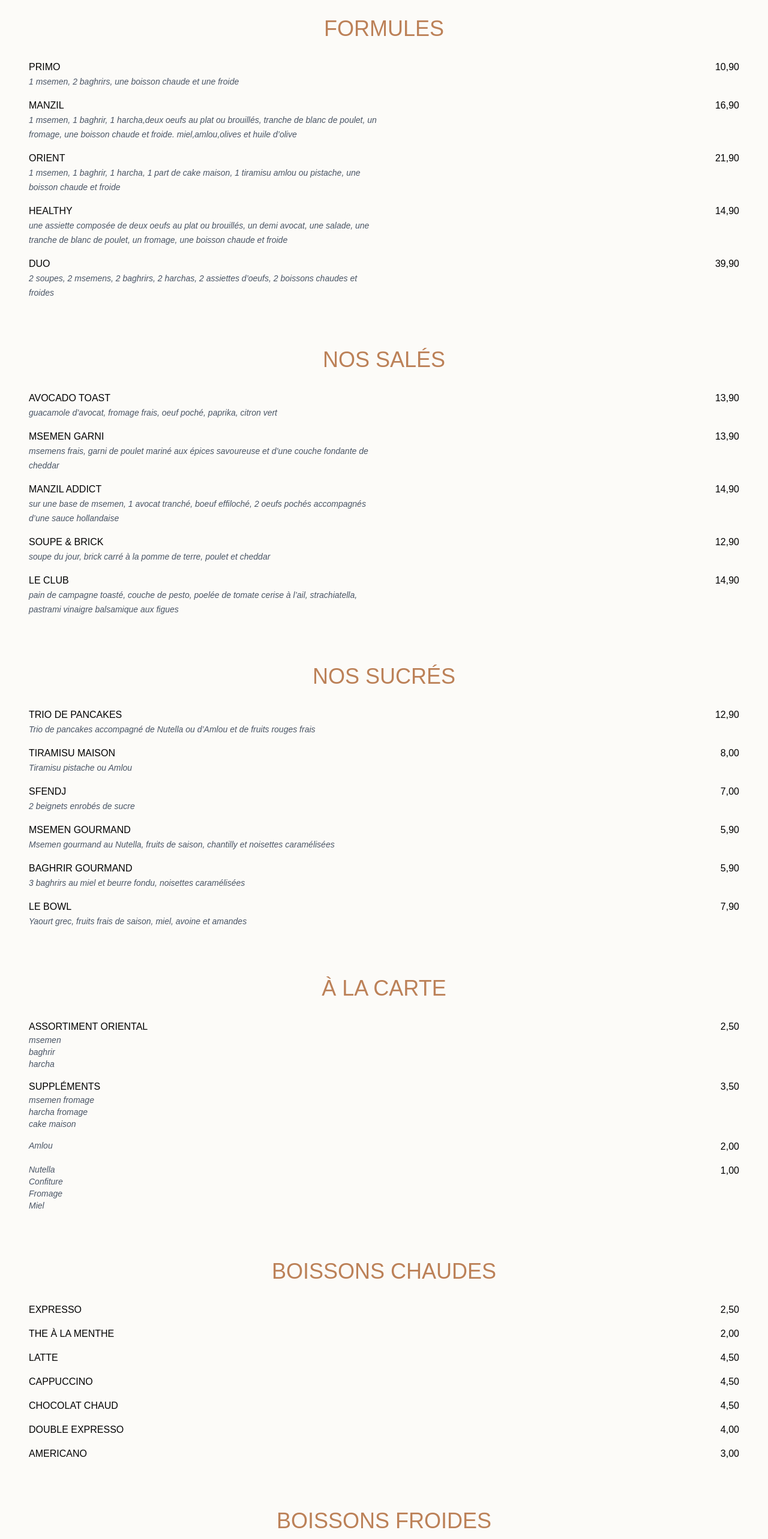
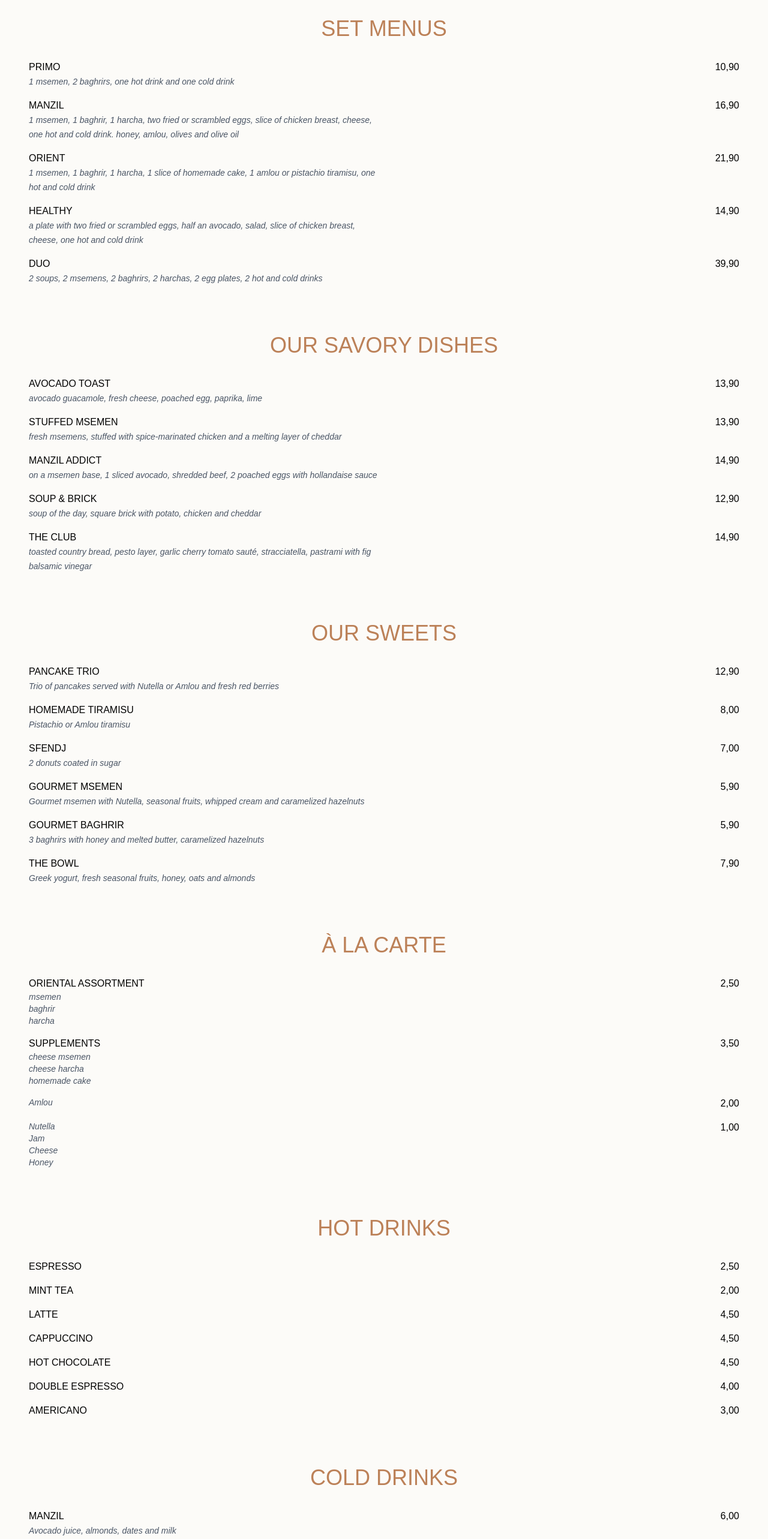
Before and after one commit to themaltezers/manzil, a Next.js app: page /menu-en in a window 1280 px wide. Shown: the part 180-2746 px from the top of the page at 60% size. Built offline with nearby package versions, Linux system fonts and the light colour scheme.

Commit message:
menu en anglais

```diff
--- a/app/menu-en/components/SectionAsAsked.tsx
+++ b/app/menu-en/components/SectionAsAsked.tsx
@@ -5,7 +5,7 @@ const SectionAsAsked = () => {
 
             <div className="grid grid-cols-2 gap-y-4 mb-4">
                 <div>
-                    <span className="text-black block">ASSORTIMENT ORIENTAL</span>
+                    <span className="text-black block">ORIENTAL ASSORTMENT</span>
                     <small className="text-gray-600 text-sm italic block">msemen</small>
                     <small className="text-gray-600 text-sm italic block">baghrir</small>
                     <small className="text-gray-600 text-sm italic block">harcha</small>
@@ -15,10 +15,10 @@ const SectionAsAsked = () => {
                 </div>
 
                 <div>
-                    <span className="text-black block">SUPPLÉMENTS</span>
-                    <small className="text-gray-600 text-sm italic block">msemen fromage</small>
-                    <small className="text-gray-600 text-sm italic block">harcha fromage</small>
-                    <small className="text-gray-600 text-sm italic block">cake maison</small>
+                    <span className="text-black block">SUPPLEMENTS</span>
+                    <small className="text-gray-600 text-sm italic block">cheese msemen</small>
+                    <small className="text-gray-600 text-sm italic block">cheese harcha</small>
+                    <small className="text-gray-600 text-sm italic block">homemade cake</small>
                 </div>
                 <div className="text-black text-right">
                     <span>3,50</span>
@@ -33,9 +33,9 @@ const SectionAsAsked = () => {
 
                 <div>
                     <small className="text-gray-600 text-sm italic block">Nutella</small>
-                    <small className="text-gray-600 text-sm italic block">Confiture</small>
-                    <small className="text-gray-600 text-sm italic block">Fromage</small>
-                    <small className="text-gray-600 text-sm italic block">Miel</small>
+                    <small className="text-gray-600 text-sm italic block">Jam</small>
+                    <small className="text-gray-600 text-sm italic block">Cheese</small>
+                    <small className="text-gray-600 text-sm italic block">Honey</small>
                 </div>
                 <div className="text-black text-right">
                     <span>1,00</span>
--- a/app/menu-en/components/SectionColdDrinks.tsx
+++ b/app/menu-en/components/SectionColdDrinks.tsx
@@ -1,20 +1,20 @@
 const SectionColdDrinks = () => {
   return (
     <section id="cold-drinks" className="bg-[#fcfbf8] p-8">
-      <h2 className="text-4xl text-center text-[#bc8158] mb-8">BOISSONS FROIDES</h2>
+      <h2 className="text-4xl text-center text-[#bc8158] mb-8">COLD DRINKS</h2>
 
       <div className="grid grid-cols-2 gap-y-4 mb-4">
         <div>
             <span className="text-black block">MANZIL</span>
-            <small className="text-gray-600 text-sm italic">Jus d'avocat, amandes, dattes et lait</small>
+            <small className="text-gray-600 text-sm italic">Avocado juice, almonds, dates and milk</small>
         </div>
         <div className="text-black text-right">
             <span>6,00</span>
         </div>
 
         <div>
-            <span className="text-black block">DUO FRUITE</span>
-            <small className="text-gray-600 text-sm italic">Smoothie fraicheur fraise & banane</small>
+            <span className="text-black block">FRUITY DUO</span>
+            <small className="text-gray-600 text-sm italic">Fresh strawberry & banana smoothie</small>
         </div>
         <div className="text-black text-right">
             <span>6,00</span>
@@ -22,14 +22,14 @@ const SectionColdDrinks = () => {
 
         <div>
             <span className="text-black block">DETOX</span>
-            <small className="text-gray-600 text-sm italic">booster à base de citron vert, concombre, pomme verte, céleri, menthe & gingembre</small>
+            <small className="text-gray-600 text-sm italic">booster with lime, cucumber, green apple, celery, mint & ginger</small>
         </div>
         <div className="text-black text-right">
             <span>6,00</span>
         </div>
 
         <div>
-            <span className="text-black block">FRESH CITRONNADE</span>
+            <span className="text-black block">FRESH LEMONADE</span>
         </div>
         <div className="text-black text-right">
             <span>6,90</span>
@@ -37,21 +37,21 @@ const SectionColdDrinks = () => {
 
         <div>
             <span className="text-black block">TROPICAL</span>
-            <small className="text-gray-600 text-sm italic">smoothie fraise, mangue, ananas et jus d’orange pressé</small>
+            <small className="text-gray-600 text-sm italic">strawberry, mango, pineapple smoothie and fresh orange juice</small>
         </div>
         <div className="text-black text-right">
             <span>6,90</span>
         </div>
 
         <div>
-            <span className="text-black block">MANGUE ANANAS FUSION</span>
+            <span className="text-black block">MANGO PINEAPPLE FUSION</span>
         </div>
         <div className="text-black text-right">
             <span>6,90</span>
         </div>
 
         <div>
-            <span className="text-black block">ORANGE PRESSE</span>
+            <span className="text-black block">FRESH ORANGE JUICE</span>
         </div>
         <div className="text-black text-right">
             <span>4,50</span>
--- a/app/menu-en/components/SectionHotDrinks.tsx
+++ b/app/menu-en/components/SectionHotDrinks.tsx
@@ -1,13 +1,13 @@
 const SectionHotDrinks = () => {
   return (
     <section id="hot-drinks" className="bg-[#fcfbf8] p-8">
-      <h2 className="text-4xl text-center text-[#bc8158] mb-8">BOISSONS CHAUDES</h2>
+      <h2 className="text-4xl text-center text-[#bc8158] mb-8">HOT DRINKS</h2>
 
       <div className="grid grid-cols-2 gap-y-4 mb-4">
-        <span className="text-black">EXPRESSO</span>
+        <span className="text-black">ESPRESSO</span>
         <span className="text-black text-right">2,50</span>
 
-        <span className="text-black">THE À LA MENTHE</span>
+        <span className="text-black">MINT TEA</span>
         <span className="text-black text-right">2,00</span>
 
         <span className="text-black">LATTE</span>
@@ -16,10 +16,10 @@ const SectionHotDrinks = () => {
         <span className="text-black">CAPPUCCINO</span>
         <span className="text-black text-right">4,50</span>
 
-        <span className="text-black">CHOCOLAT CHAUD</span>
+        <span className="text-black">HOT CHOCOLATE</span>
         <span className="text-black text-right">4,50</span>
 
-        <span className="text-black">DOUBLE EXPRESSO</span>
+        <span className="text-black">DOUBLE ESPRESSO</span>
         <span className="text-black text-right">4,00</span>
 
         <span className="text-black">AMERICANO</span>
--- a/app/menu-en/components/SectionSalty.tsx
+++ b/app/menu-en/components/SectionSalty.tsx
@@ -1,13 +1,13 @@
 const SectionSalty = () => {
     return (
         <section id="salty-menu" className="bg-[#fcfbf8] p-8">
-            <h2 className="text-4xl text-center text-[#bc8158] mb-8">NOS SALÉS</h2>
+            <h2 className="text-4xl text-center text-[#bc8158] mb-8">OUR SAVORY DISHES</h2>
 
             <div className="grid grid-cols-2 gap-y-4 mb-4">
                 <div>
                     <span className="text-black block">AVOCADO TOAST</span>
                     <small className="text-gray-600 text-sm italic">
-                        guacamole d’avocat, fromage frais, oeuf poché, paprika, citron vert
+                        avocado guacamole, fresh cheese, poached egg, paprika, lime
                     </small>
                 </div>
                 <div className="text-black text-right">
@@ -15,9 +15,9 @@ const SectionSalty = () => {
                 </div>
 
                 <div>
-                    <span className="text-black block">MSEMEN GARNI</span>
+                    <span className="text-black block">STUFFED MSEMEN</span>
                     <small className="text-gray-600 text-sm italic">
-                        msemens frais, garni de poulet mariné aux épices savoureuse et d’une couche fondante de cheddar
+                        fresh msemens, stuffed with spice-marinated chicken and a melting layer of cheddar
                     </small>
                 </div>
                 <div className="text-black text-right">
@@ -27,7 +27,7 @@ const SectionSalty = () => {
                 <div>
                     <span className="text-black block">MANZIL ADDICT</span>
                     <small className="text-gray-600 text-sm italic">
-                        sur une base de msemen, 1 avocat tranché, boeuf effiloché, 2 oeufs pochés accompagnés d’une sauce hollandaise
+                        on a msemen base, 1 sliced avocado, shredded beef, 2 poached eggs with hollandaise sauce
                     </small>
                 </div>
                 <div className="text-black text-right">
@@ -35,9 +35,9 @@ const SectionSalty = () => {
                 </div>
 
                 <div>
-                    <span className="text-black block">SOUPE & BRICK</span>
+                    <span className="text-black block">SOUP & BRICK</span>
                     <small className="text-gray-600 text-sm italic">
-                        soupe du jour, brick carré à la pomme de terre, poulet et cheddar
+                        soup of the day, square brick with potato, chicken and cheddar
                     </small>
                 </div>
                 <div className="text-black text-right">
@@ -45,9 +45,9 @@ const SectionSalty = () => {
                 </div>
 
                 <div>
-                    <span className="text-black block">LE CLUB</span>
+                    <span className="text-black block">THE CLUB</span>
                     <small className="text-gray-600 text-sm italic">
-                        pain de campagne toasté, couche de pesto, poelée de tomate cerise à l’ail, strachiatella, pastrami vinaigre balsamique aux figues
+                        toasted country bread, pesto layer, garlic cherry tomato sauté, stracciatella, pastrami with fig balsamic vinegar
                     </small>
                 </div>
                 <div className="text-black text-right">
--- a/app/menu-en/components/SectionSetMenus.tsx
+++ b/app/menu-en/components/SectionSetMenus.tsx
@@ -1,12 +1,12 @@
 const SectionSetMenus = () => {
   return (
     <section id="set-menus" className="bg-[#fcfbf8] p-8">
-      <h2 className="text-4xl text-center text-[#bc8158] mb-8">FORMULES</h2>
+      <h2 className="text-4xl text-center text-[#bc8158] mb-8">SET MENUS</h2>
 
       <div className="grid grid-cols-2 gap-y-4 mb-4">
         <div>
             <span className="text-black block">PRIMO</span>
-            <small className="text-gray-600 text-sm italic">1 msemen, 2 baghrirs, une boisson chaude et une froide</small>
+            <small className="text-gray-600 text-sm italic">1 msemen, 2 baghrirs, one hot drink and one cold drink</small>
         </div>
         <div className="text-black text-right">
             <span>10,90</span>
@@ -14,7 +14,7 @@ const SectionSetMenus = () => {
 
         <div>
             <span className="text-black block">MANZIL</span>
-            <small className="text-gray-600 text-sm italic">1 msemen, 1 baghrir, 1 harcha,deux oeufs au plat ou brouillés, tranche de blanc de poulet, un fromage, une boisson chaude et froide. miel,amlou,olives et huile d’olive</small>
+            <small className="text-gray-600 text-sm italic">1 msemen, 1 baghrir, 1 harcha, two fried or scrambled eggs, slice of chicken breast, cheese, one hot and cold drink. honey, amlou, olives and olive oil</small>
         </div>
         <div className="text-black text-right">
             <span>16,90</span>
@@ -22,7 +22,7 @@ const SectionSetMenus = () => {
 
         <div>
             <span className="text-black block">ORIENT</span>
-            <small className="text-gray-600 text-sm italic">1 msemen, 1 baghrir, 1 harcha, 1 part de cake maison, 1 tiramisu amlou ou pistache, une boisson chaude et froide</small>
+            <small className="text-gray-600 text-sm italic">1 msemen, 1 baghrir, 1 harcha, 1 slice of homemade cake, 1 amlou or pistachio tiramisu, one hot and cold drink</small>
         </div>
         <div className="text-black text-right">
             <span>21,90</span>
@@ -31,7 +31,7 @@ const SectionSetMenus = () => {
         <div>
           <span className="text-black block">HEALTHY</span>
           <small className="text-gray-600 text-sm italic">
-            une assiette composée de deux oeufs au plat ou brouillés, un demi avocat, une salade, une tranche de blanc de poulet, un fromage, une boisson chaude et froide
+            a plate with two fried or scrambled eggs, half an avocado, salad, slice of chicken breast, cheese, one hot and cold drink
           </small>
         </div>
         <div className="text-black text-right">
@@ -40,7 +40,7 @@ const SectionSetMenus = () => {
 
         <div>
             <span className="text-black block">DUO</span>
-            <small className="text-gray-600 text-sm italic">2 soupes, 2 msemens, 2 baghrirs, 2 harchas, 2 assiettes d’oeufs, 2 boissons chaudes et froides</small>
+            <small className="text-gray-600 text-sm italic">2 soups, 2 msemens, 2 baghrirs, 2 harchas, 2 egg plates, 2 hot and cold drinks</small>
         </div>
         <div className="text-black text-right">
             <span>39,90</span>
--- a/app/menu-en/components/SectionSodas.tsx
+++ b/app/menu-en/components/SectionSodas.tsx
@@ -11,7 +11,7 @@ const SectionSodas = () => {
         <span className="text-black">SELECTO</span>
         <span className="text-black text-right">2,50</span>
 
-        <span className="text-black">EAU CRISTALINE</span>
+        <span className="text-black">CRYSTAL WATER</span>
         <span className="text-black text-right">2,00</span>
 
       </div>
--- a/app/menu-en/components/SectionSweatDishes.tsx
+++ b/app/menu-en/components/SectionSweatDishes.tsx
@@ -1,13 +1,13 @@
 const SectionSweatDishes = () => {
     return (
         <section id="sweet-dishes" className="bg-[#fcfbf8] p-8">
-            <h2 className="text-4xl text-center text-[#bc8158] mb-8">NOS SUCRÉS</h2>
+            <h2 className="text-4xl text-center text-[#bc8158] mb-8">OUR SWEETS</h2>
 
             <div className="grid grid-cols-2 gap-y-4 mb-4">
                 <div>
-                    <span className="text-black block">TRIO DE PANCAKES</span>
+                    <span className="text-black block">PANCAKE TRIO</span>
                     <small className="text-gray-600 text-sm italic">
-                        Trio de pancakes accompagné de Nutella ou d’Amlou et de fruits rouges frais
+                        Trio of pancakes served with Nutella or Amlou and fresh red berries
                     </small>
                 </div>
                 <div className="text-black text-right">
@@ -15,9 +15,9 @@ const SectionSweatDishes = () => {
                 </div>
 
                 <div>
-                    <span className="text-black block">TIRAMISU MAISON</span>
+                    <span className="text-black block">HOMEMADE TIRAMISU</span>
                     <small className="text-gray-600 text-sm italic">
-                        Tiramisu pistache ou Amlou
+                        Pistachio or Amlou tiramisu
                     </small>
                 </div>
                 <div className="text-black text-right">
@@ -27,7 +27,7 @@ const SectionSweatDishes = () => {
                 <div>
                     <span className="text-black block">SFENDJ</span>
                     <small className="text-gray-600 text-sm italic">
-                        2 beignets enrobés de sucre
+                        2 donuts coated in sugar
                     </small>
                 </div>
                 <div className="text-black text-right">
@@ -35,9 +35,9 @@ const SectionSweatDishes = () => {
                 </div>
 
                 <div>
-                    <span className="text-black block">MSEMEN GOURMAND</span>
+                    <span className="text-black block">GOURMET MSEMEN</span>
                     <small className="text-gray-600 text-sm italic">
-                        Msemen gourmand au Nutella, fruits de saison, chantilly et noisettes caramélisées
+                        Gourmet msemen with Nutella, seasonal fruits, whipped cream and caramelized hazelnuts
                     </small>
                 </div>
                 <div className="text-black text-right">
@@ -45,9 +45,9 @@ const SectionSweatDishes = () => {
                 </div>
 
                 <div>
-                    <span className="text-black block">BAGHRIR GOURMAND</span>
+                    <span className="text-black block">GOURMET BAGHRIR</span>
                     <small className="text-gray-600 text-sm italic">
-                        3 baghrirs au miel et beurre fondu, noisettes caramélisées
+                        3 baghrirs with honey and melted butter, caramelized hazelnuts
                     </small>
                 </div>
                 <div className="text-black text-right">
@@ -55,9 +55,9 @@ const SectionSweatDishes = () => {
                 </div>
 
                 <div>
-                    <span className="text-black block">LE BOWL</span>
+                    <span className="text-black block">THE BOWL</span>
                     <small className="text-gray-600 text-sm italic">
-                        Yaourt grec, fruits frais de saison, miel, avoine et amandes
+                        Greek yogurt, fresh seasonal fruits, honey, oats and almonds
                     </small>
                 </div>
                 <div className="text-black text-right">
--- a/app/menu-en/page.tsx
+++ b/app/menu-en/page.tsx
@@ -1,3 +1,4 @@
+// english version of the menu page
 import HeaderMenu from './components/HeaderMenu';
 
 import SectionSetMenus from './components/SectionSetMenus';
--- a/app/menu/page.tsx
+++ b/app/menu/page.tsx
@@ -1,3 +1,5 @@
+// french version of the menu page
+
 import HeaderMenu from './components/HeaderMenu';
 
 import SectionSetMenus from './components/SectionSetMenus';
```
Also changed, not shown: app/menu-en/components/SectionIceAndLatte.tsx (+4 -4 lines).
